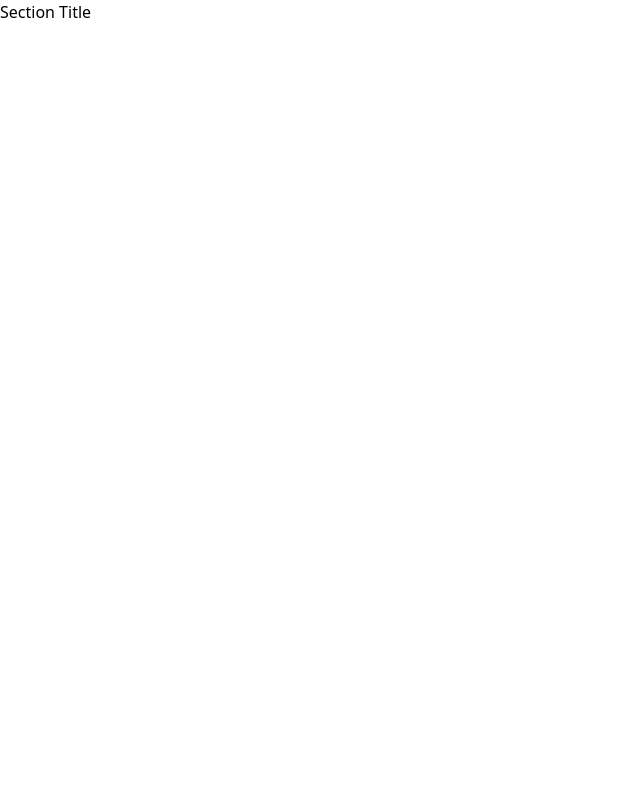
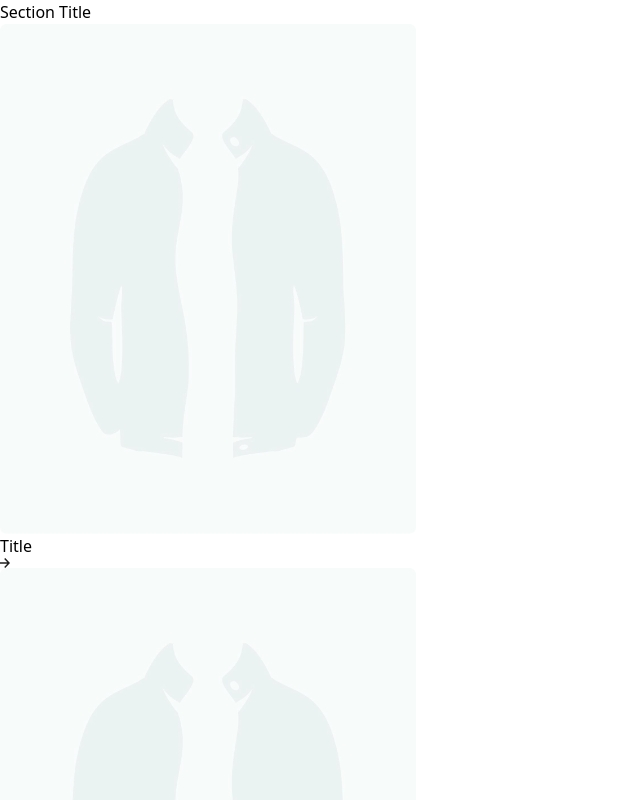
Before and after one commit to asbhogal/Venture-Stream-Responsive-Product-Carousel-Component-JS-Alt, a website built with Vite: page index.html in a window 1280 px wide. Shown: the top 800 px of the page, without its empty margins (0-640 px from the left). Built offline with nearby package versions, Linux system fonts and the light colour scheme.

Commit message:
added carousel and product cards

```diff
--- a/index.html
+++ b/index.html
@@ -12,6 +12,7 @@
     <div class="app">
       <div class="container">
         <h2 class="container-title">Section Title</h2>
+        <div class="carousel"></div>
       </div>
     </div>
   </body>
--- a/main.js
+++ b/main.js
@@ -1 +1,44 @@
 import "./style.css";
+
+import products from "./src/js/constants/productsData";
+
+const createElement = (tag, attributes = {}, content = "") => {
+  const element = document.createElement(tag);
+  Object.entries(attributes).forEach(([key, value]) => {
+    element.setAttribute(key, value);
+  });
+  element.innerHTML = content;
+  return element;
+};
+
+const carousel = document.querySelector(".carousel");
+
+products.forEach((product) => {
+  const productCard = createElement("div", {
+    key: product.id,
+    class: "product-card",
+  });
+  const productImg = createElement("img", {
+    class: "product-image",
+    src: product.imgSrc,
+    alt: product.imgAlt,
+  });
+  const productTitle = createElement(
+    "h3",
+    {
+      class: "product-title",
+    },
+    product.name
+  );
+  const arrowIcon = createElement("img", {
+    class: "arrow-icon",
+    src: "./icons/Arrow.svg",
+    alt: "Arrow icon",
+  });
+
+  productCard.appendChild(productImg);
+  productCard.appendChild(productTitle);
+  productCard.appendChild(arrowIcon);
+
+  carousel.appendChild(productCard);
+});
--- a/src/js/constants/productsData.js
+++ b/src/js/constants/productsData.js
@@ -2,49 +2,49 @@ export default [
   {
     id: 1,
     name: "Title",
-    imgSrc: "./images/PaceholderImage.jpg",
+    imgSrc: "./images/PlaceholderImage.jpg",
     imgAlt: "A placeholder image of a jacket",
   },
   {
     id: 2,
     name: "Title",
-    imgSrc: "./images/PaceholderImage.jpg",
+    imgSrc: "./images/PlaceholderImage.jpg",
     imgAlt: "A placeholder image of a jacket",
   },
   {
     id: 3,
     name: "Title",
-    imgSrc: "./images/PaceholderImage.jpg",
+    imgSrc: "./images/PlaceholderImage.jpg",
     imgAlt: "A placeholder image of a jacket",
   },
   {
     id: 4,
     name: "Title",
-    imgSrc: "./images/PaceholderImage.jpg",
+    imgSrc: "./images/PlaceholderImage.jpg",
     imgAlt: "A placeholder image of a jacket",
   },
   {
     id: 5,
     name: "Title",
-    imgSrc: "./images/PaceholderImage.jpg",
+    imgSrc: "./images/PlaceholderImage.jpg",
     imgAlt: "A placeholder image of a jacket",
   },
   {
     id: 6,
     name: "Title",
-    imgSrc: "./images/PaceholderImage.jpg",
+    imgSrc: "./images/PlaceholderImage.jpg",
     imgAlt: "A placeholder image of a jacket",
   },
   {
     id: 7,
     name: "Title",
-    imgSrc: "./images/PaceholderImage.jpg",
+    imgSrc: "./images/PlaceholderImage.jpg",
     imgAlt: "A placeholder image of a jacket",
   },
   {
     id: 8,
     name: "Title",
-    imgSrc: "./images/PaceholderImage.jpg",
+    imgSrc: "./images/PlaceholderImage.jpg",
     imgAlt: "A placeholder image of a jacket",
   },
 ];
```
